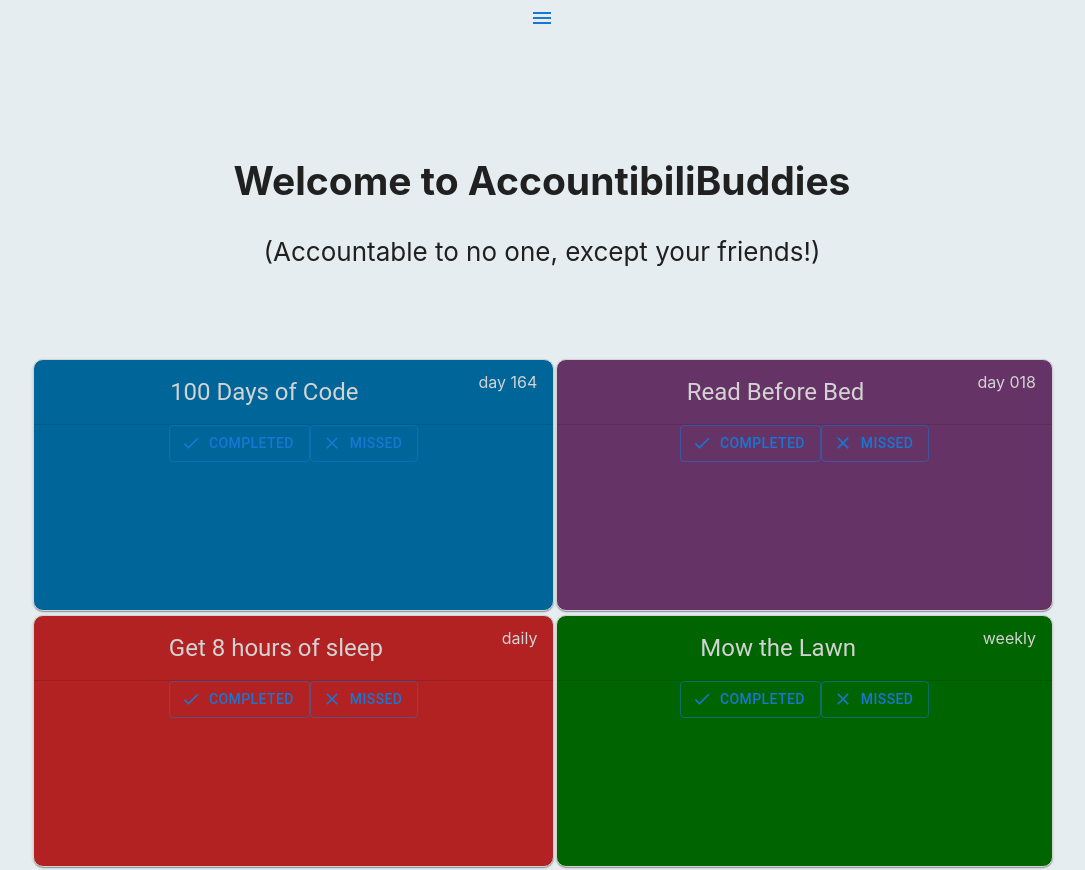
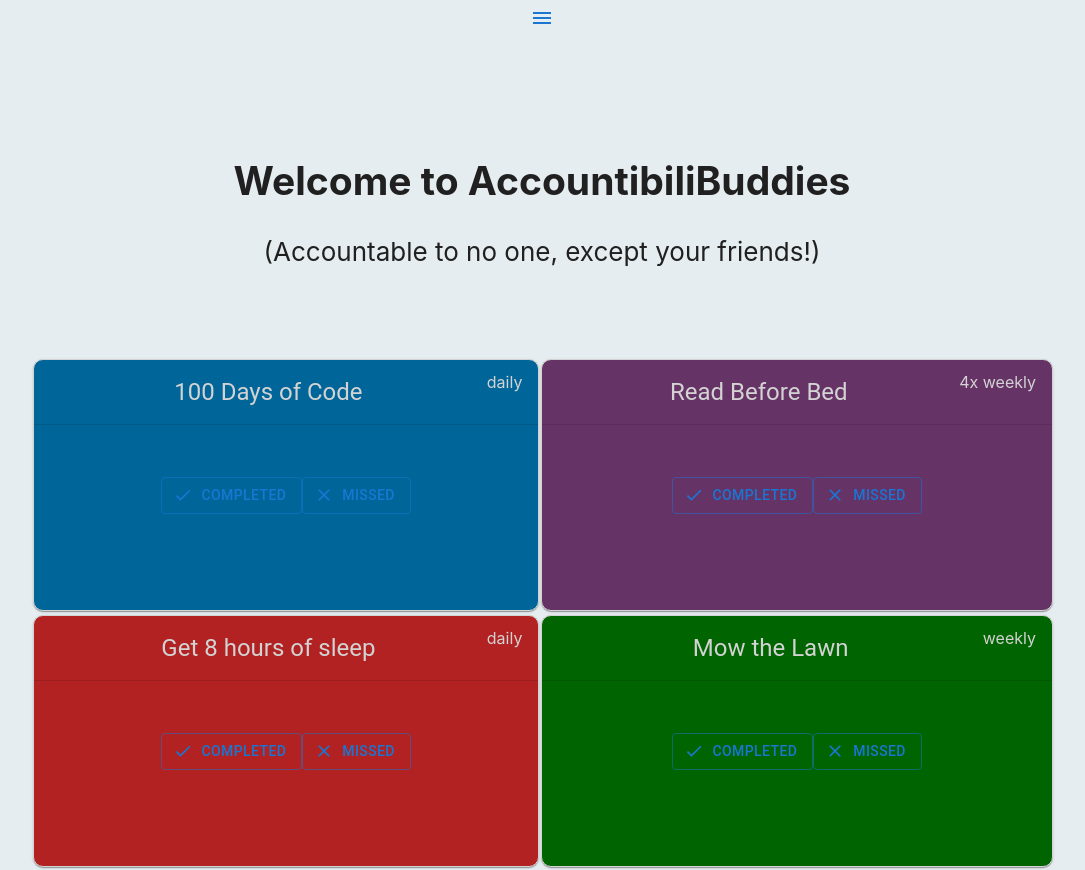
Before and after one commit to MichaelSault/AccountabiliBuddies, a React (Create React App) app in the folder accountabilibuddies/: page / in a window 1280 px wide. Shown: the whole page, without its empty margins (98-1183 px from the left). Built offline with nearby package versions, Linux system fonts and the light colour scheme.

Commit message:
dashboard formatting changes

```diff
--- a/accountabilibuddies/src/App.css
+++ b/accountabilibuddies/src/App.css
@@ -39,3 +39,8 @@ body {
     transform: rotate(360deg);
   }
 }
+
+.habit-container {
+  width: 700px;
+  height: 200px;
+}
--- a/accountabilibuddies/src/components/Dashboard.component.js
+++ b/accountabilibuddies/src/components/Dashboard.component.js
@@ -1,18 +1,19 @@
 import MainCard from './MainCard.component';
+import '../App.css';
 
 
 export default function Dashboard() {
     return(
         /* table will be auto generated from db with the map function */
         <table width={'80%'} align='center'>
-        <tr>
-        <td><MainCard title="100 Days of Code" secondary="day 164" background="#006699"/></td>
-        <td><MainCard title="Read Before Bed" secondary="day 018" background="#663366"/></td>
-        </tr>
-        <tr>
-        <td><MainCard title="Get 8 hours of sleep" secondary="daily" background="firebrick"/></td>
-        <td><MainCard title="Mow the Lawn" secondary="weekly" background="darkgreen"/></td>
-        </tr>
+            <tr>
+                <td class="habit-container"><MainCard title="100 Days of Code" secondary="daily" background="#006699"/></td>
+                <td class="habit-container"><MainCard title="Read Before Bed" secondary="4x weekly" background="#663366"/></td>
+            </tr>
+            <tr>
+                <td class="habit-container"><MainCard title="Get 8 hours of sleep" secondary="daily" background="firebrick"/></td>
+                <td class="habit-container"><MainCard title="Mow the Lawn" secondary="weekly" background="darkgreen"/></td>
+            </tr>
         </table>
     );
 
--- a/accountabilibuddies/src/components/MainCard.component.js
+++ b/accountabilibuddies/src/components/MainCard.component.js
@@ -82,13 +82,13 @@ const MainCard = forwardRef(
             {title && <Divider />}
 
             {/* card content */}
-            {/* {content && (
+            {content && (
             <CardContent sx={contentSX} className={contentClass}>
                 {children}
                 <div><canvas id="myChart" width="20" height="10"></canvas></div>
             </CardContent>
 
-            )}*/}
+            )}
             {/* card buttons */}
             <Button variant="outlined" startIcon={<DoneIcon/>}>Completed</Button><Button variant="outlined" startIcon={<ClearIcon/>}>Missed</Button>
             {!content && children}
```
